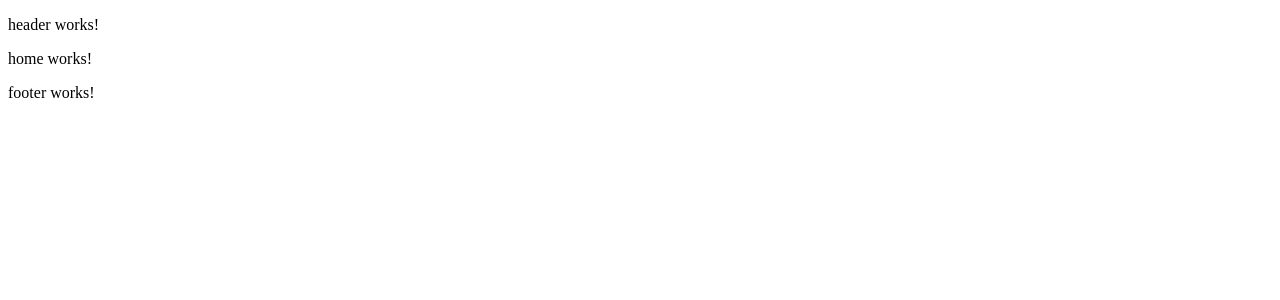
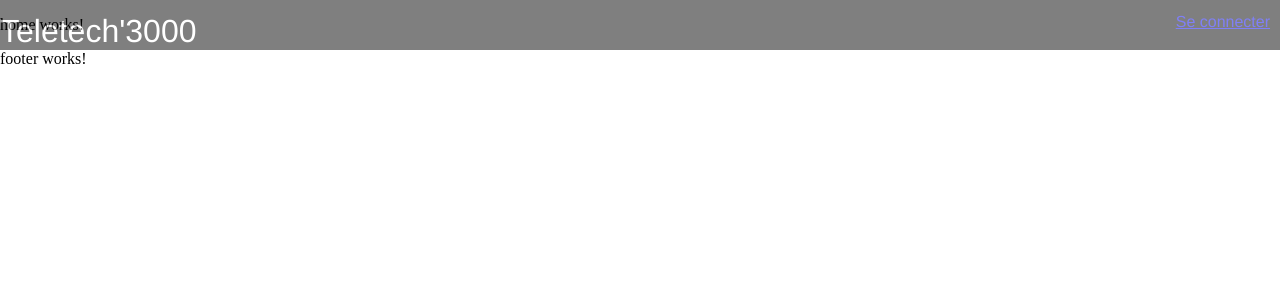
Before and after one commit to julienf31/LesRaptorsDuKentucky, an Angular app: page /home in a window 1280 px wide. Shown: the top 300 px of the page. Built offline with nearby package versions, Linux system fonts and the light colour scheme.

Commit message:
🦖 T-Rex & Navbar

```diff
--- a/src/app/app.component.scss
+++ b/src/app/app.component.scss
@@ -0,0 +1,13 @@
+* {
+  margin: 0;
+  padding: 0;
+}
+
+body {
+  margin: 0;
+}
+
+html {
+  font-family: Helvetica, Arial, serif;
+  background-color: black;
+}
--- a/src/app/header/header.component.html
+++ b/src/app/header/header.component.html
@@ -1,3 +1,4 @@
-<p>
-  header works!
-</p>
+<nav class="navbar sticky">
+  <div class="text title">Teletech'3000</div>
+  <a routerLink="home" class="text connexion">Se connecter</a>
+</nav>
--- a/src/app/header/header.component.scss
+++ b/src/app/header/header.component.scss
@@ -0,0 +1,30 @@
+.navbar {
+  background-color: black;
+  opacity: 0.5;
+  min-height: 50px;
+  color: white;
+  font-family: Helvetica;
+
+  &.sticky {
+    position: fixed;
+    top: 0;
+    width: 100%
+  }
+
+  .title {
+    font-size: 2rem;
+    padding-top: 12.5px;
+    display: inline-block;
+  }
+
+  .connexion {
+    padding-top: 12.5px;
+    padding-right: 10px;
+    display: inline-block;
+    position: absolute;
+    right: 0;
+    &:hover {
+      color: blue;
+    }
+  }
+}
--- a/src/styles.scss
+++ b/src/styles.scss
@@ -1 +1,5 @@
 /* You can add global styles to this file, and also import other style files */
+html, body{
+  padding: 0;
+  margin: 0;
+}
```
